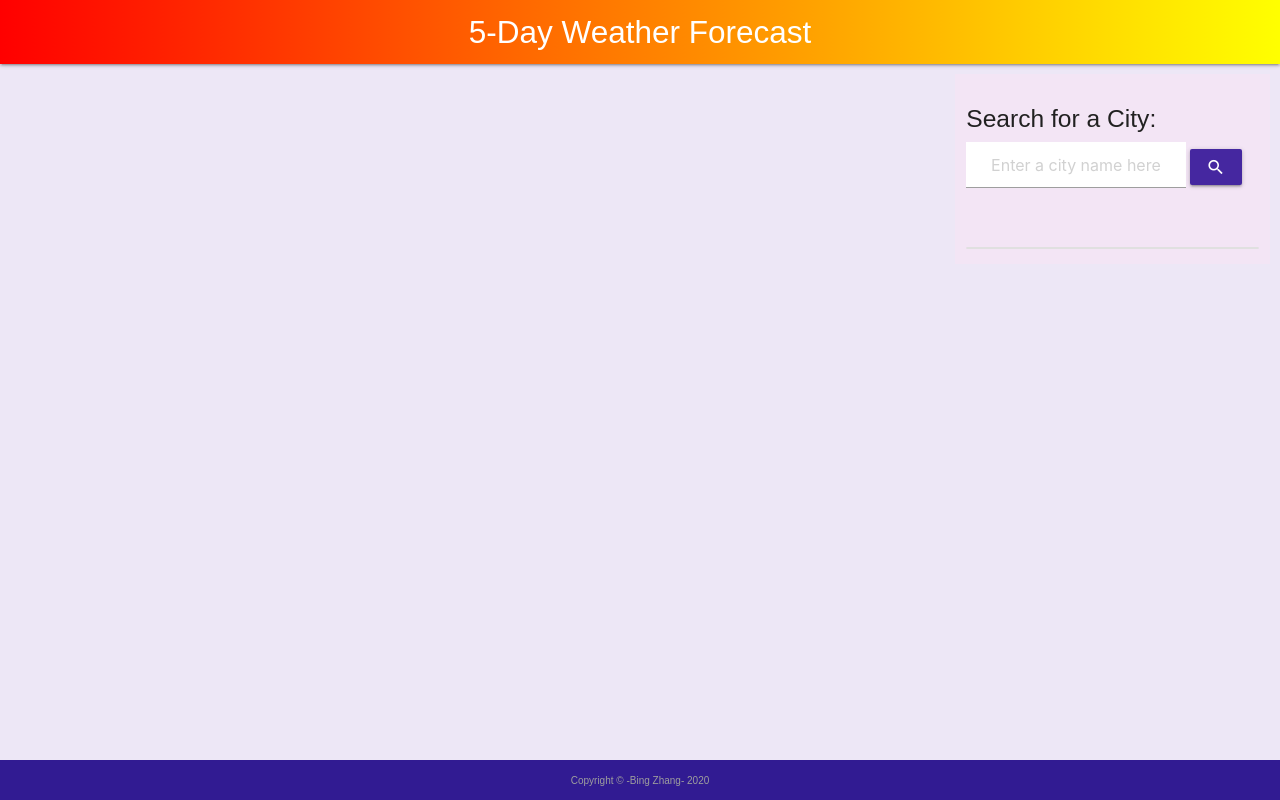
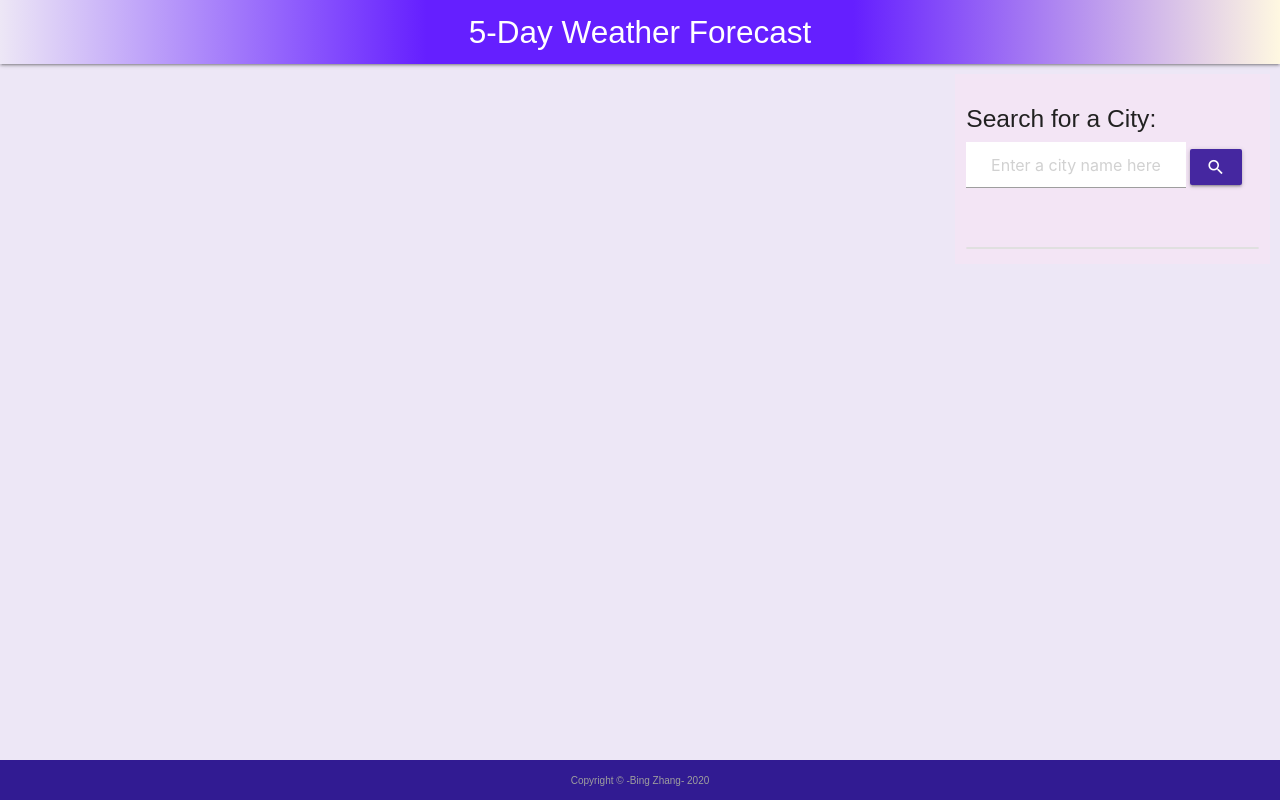
Before and after one commit to imbingz/5-Day-Weather-Forecast-APP, a plain HTML site: page index.html in a window 1280 px wide. Drawn offline with nearby package versions, Linux system fonts and the light colour scheme.

Commit message:
changed navbar bgd color

```diff
--- a/assets/styles/style.css
+++ b/assets/styles/style.css
@@ -19,7 +19,7 @@ body {
 /* NAVBAR  */
 
 .nav-wrapper {
-  background: linear-gradient(to right, red , yellow);
+  background: linear-gradient(to right, #ede7f6, #651fff, #651fff, #fff8e1);
 }
 
 /* USER INPUT SEARCH SECTION */
--- a/index.html
+++ b/index.html
@@ -19,7 +19,7 @@
   <header>
     <div class="conatiner navbar-fixed ">
       <nav class="top-nav">
-        <div class="nav-wrapper deep-purple darken-4">
+        <div class="nav-wrapper">
           <a href="#search-section" class="brand-logo center">5-Day Weather Forecast</a>
         </div>
       </nav>
```
Also changed, not shown: 1 other file.
